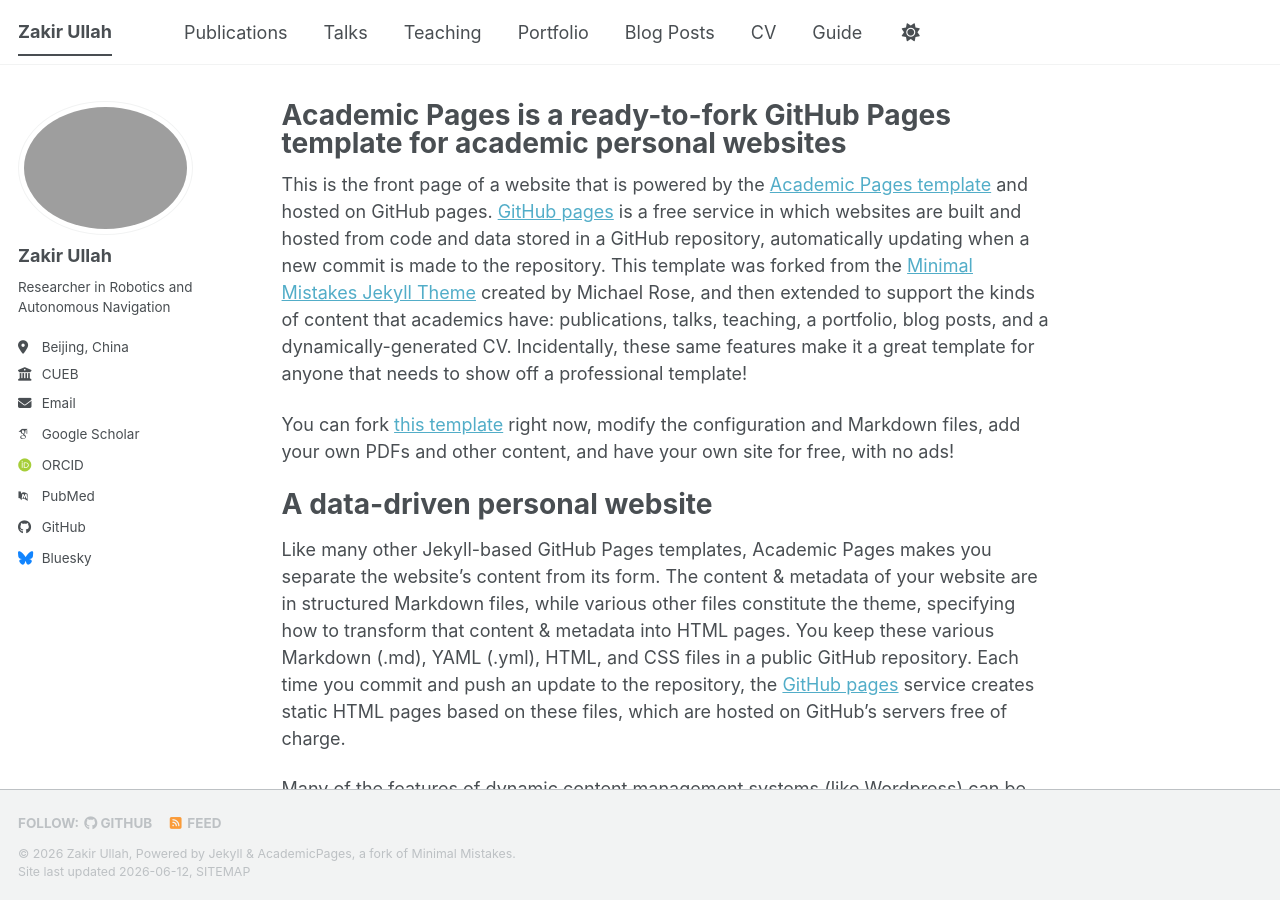
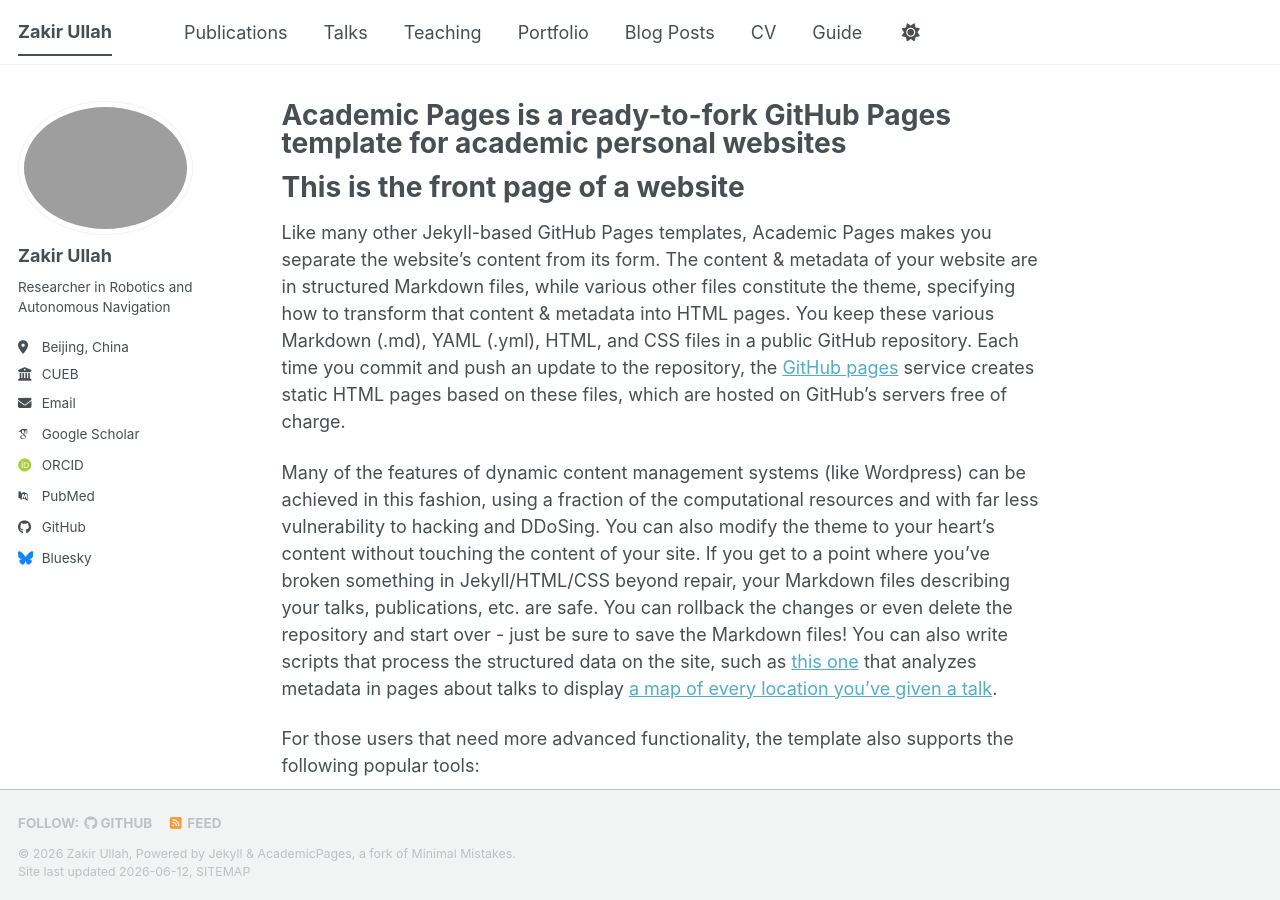
Before and after one commit to zakirullah98/zakirullah98.github.io, a Jekyll site: the page built from _pages/about.md, in a window 1280 px wide and 900 px high. Built offline with Jekyll 4.4.1, drawn with Linux system fonts in a browser that asks for light colours; some web fonts are replaced; a script bundle is joined from its source files by our own code; library files that are not in the unit come from our copies.

Commit message:
pages update

```diff
--- a/_pages/about.md
+++ b/_pages/about.md
@@ -7,11 +7,7 @@ redirect_from:
   - /about.html
 ---
 
-This is the front page of a website that is powered by the [Academic Pages template](https://github.com/academicpages/academicpages.github.io) and hosted on GitHub pages. [GitHub pages](https://pages.github.com) is a free service in which websites are built and hosted from code and data stored in a GitHub repository, automatically updating when a new commit is made to the repository. This template was forked from the [Minimal Mistakes Jekyll Theme](https://mmistakes.github.io/minimal-mistakes/) created by Michael Rose, and then extended to support the kinds of content that academics have: publications, talks, teaching, a portfolio, blog posts, and a dynamically-generated CV. Incidentally, these same features make it a great template for anyone that needs to show off a professional template!
-
- You can fork [this template](https://github.com/academicpages/academicpages.github.io) right now, modify the configuration and Markdown files, add your own PDFs and other content, and have your own site for free, with no ads!
-
-A data-driven personal website
+This is the front page of a website
 ======
 Like many other Jekyll-based GitHub Pages templates, Academic Pages makes you separate the website's content from its form. The content & metadata of your website are in structured Markdown files, while various other files constitute the theme, specifying how to transform that content & metadata into HTML pages. You keep these various Markdown (.md), YAML (.yml), HTML, and CSS files in a public GitHub repository. Each time you commit and push an update to the repository, the [GitHub pages](https://pages.github.com/) service creates static HTML pages based on these files, which are hosted on GitHub's servers free of charge.
 
```
